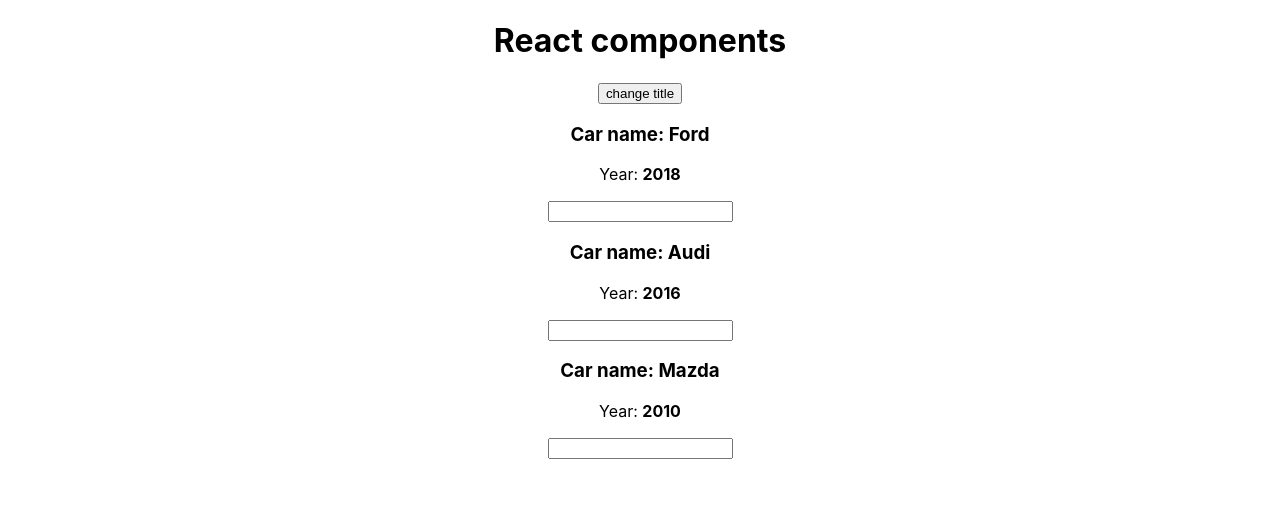
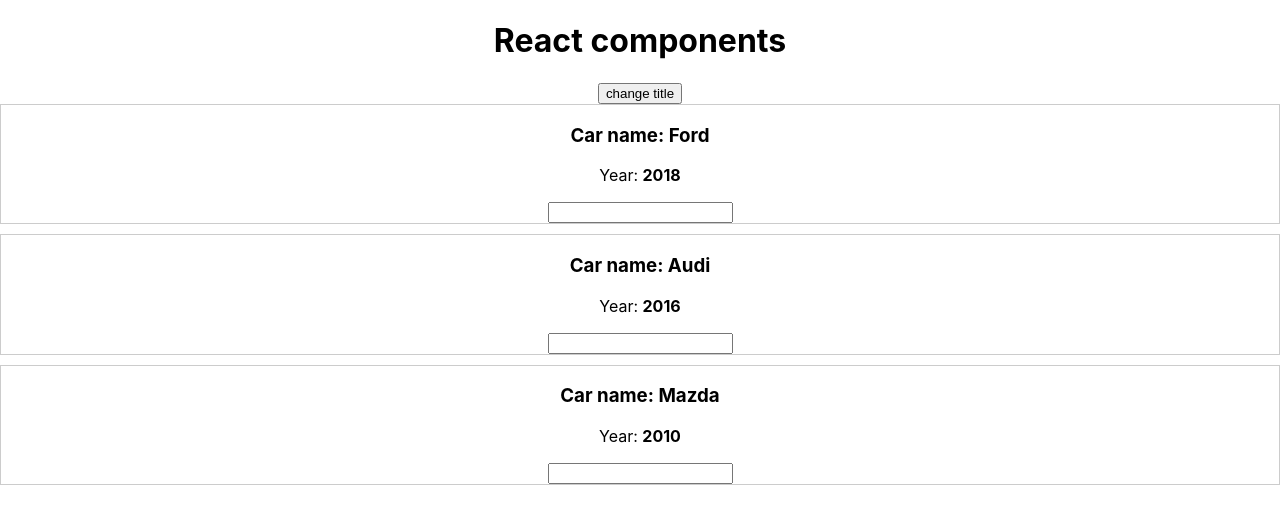
Before and after one commit to sava911/sava911-portfolio-04__reactSitework, a React (Create React App) app: page / in a window 1280 px wide. Both pictures are taken after a click on the button "change title". Shown: the top 524 px of the page. Built offline with nearby package versions, Linux system fonts and the light colour scheme.

Commit message:
style module

```diff
--- a/package.json
+++ b/package.json
@@ -6,6 +6,7 @@
     "@testing-library/jest-dom": "^4.2.4",
     "@testing-library/react": "^9.5.0",
     "@testing-library/user-event": "^7.2.1",
+    "node-sass": "^5.0.0",
     "react": "^16.14.0",
     "react-dom": "^16.14.0",
     "react-scripts": "3.4.3"
--- a/src/Car/Car.js
+++ b/src/Car/Car.js
@@ -2,7 +2,10 @@ import React from "react";
 
 
 export default (props) => (
-    <div>
+    <div style={{
+        border: '1px solid #ccc',
+        marginBottom: '10px'
+    }}>
 
         <h3>Car name: {props.name}</h3>
         <p>Year: <strong>{props.year}</strong></p>
```
Also changed, not shown: src/App.js (+1 -7 lines), 1 other file (tests, documents, lock files or other folders).
